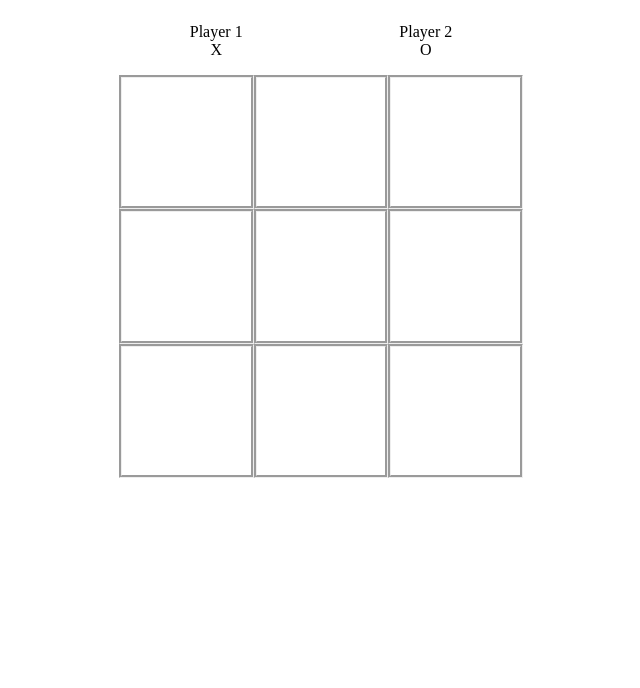
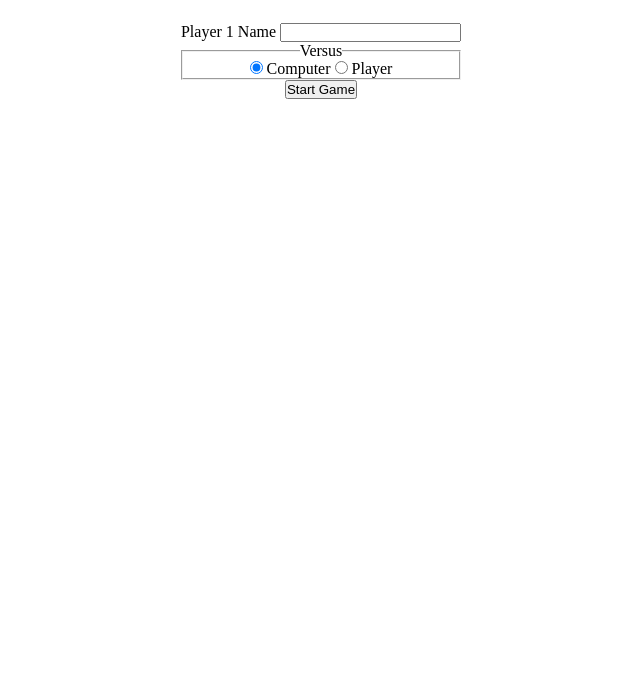
Before and after one commit to jennyrhee/tic-tac-toe, a plain HTML site: page index.html in a window 1280 px wide. Shown: the part 72-760 px from the top of the page, without its empty margins (319-959 px from the left). Drawn offline with Linux system fonts and the light colour scheme.

Commit message:
Add pre-game form
* Asks for player name

* Select computer or player for P2

* If player, enter P2 name

* Display names and symbols and shows game on submit

```diff
--- a/css/style.css
+++ b/css/style.css
@@ -17,10 +17,25 @@ header {
   padding: 0.2em 0 0.5em 0;
 }
 
-.game-display {
+#pre-game-display {
   display: flex;
   flex-direction: column;
   flex: 1;
+}
+
+#game-display {
+  display: none;
+  flex-direction: column;
+  flex: 1;
+}
+
+fieldset {
+  display: flex;
+  flex-direction: column;
+}
+
+input {
+  text-align: start;
 }
 
 .player-container {
--- a/index.html
+++ b/index.html
@@ -14,17 +14,33 @@
     <div class="logo">Tic Tac Toe</div>
   </header>
 
-  <div class="game-display">
-    <div class="player-container">
-      <div class="player-card">
-        <div class="name">Player 1</div>
-        <div class="symbol">X</div>
+  <div id="pre-game-display">
+    <form action="" id="form">
+      <div class="wrapper">
+        <label for="player-one">Player 1 Name</label>
+        <input type="text" name="player-one" id="player-one" required>
       </div>
-      <div class="player-card">
-        <div class="name">Player 2</div>
-        <div class="symbol">O</div>
-      </div>
-    </div>
+      <fieldset>
+        <legend>Versus</legend>
+        <div class="choices">
+          <input type="radio" name="player-two" id="ai" value="ai" checked required onclick="displayController.togglePlayerTwo()">
+          <label for="ai">Computer</label>
+          <input type="radio" name="player-two" id="player" value="player" onclick="displayController.togglePlayerTwo()">
+          <label for="player">Player</label>
+        </div>
+        <div id="player-two-optional" style="display: none;">
+          <div class="wrapper">
+            <label for="player-two-name">Player 2 Name</label>
+            <input type="text" name="player-two-name" id="player-two-name">
+          </div>
+        </div>
+      </fieldset>
+      <button type="submit">Start Game</button>
+    </form>
+  </div>
+
+  <div id="game-display">
+    <div class="player-container"></div>
 
     <div class="board-container">
       <div class="row">
--- a/js/script.js
+++ b/js/script.js
@@ -1,4 +1,4 @@
-const Player = (name, symbol) => {
+const Player = (name='Computer', symbol='O') => {
   const getName = () => name;
   const getSymbol = () => symbol;
   return {
@@ -31,10 +31,52 @@ const gameBoard = ((doc) => {
   };
 })(document);
 
-const displayController = (() => {
+const displayController = ((doc) => {
+  const _createPlayers = (form) => {
+    const playerOne = Player(form.elements['player-one'].value, 'X');
+    const playerTwo = form.elements['ai'].checked ?
+      Player() :
+      Player(form.elements['player-two-name'].value, 'O');
+    return [playerOne, playerTwo]
+  };
+  const _addDiv = (card, fn) => {
+    let div = doc.createElement('div');
+    div.textContent = fn();
+    card.appendChild(div);
+  };
+  const _displayPlayer = (player) => {
+    const container = doc.querySelector('.player-container');
+    const card = doc.createElement('div');
+    card.classList.add('player-card');
+    _addDiv(card, player.getName);
+    _addDiv(card, player.getSymbol);
+    container.appendChild(card);
+  };
+  const _init = (() => {
+    const form = doc.getElementById('form');
+    form.addEventListener('submit', e => {
+      e.preventDefault();
+
+      doc.getElementById('pre-game-display').style.display = 'none';
+      doc.getElementById('game-display').style.display = 'flex';
+
+      const [playerOne, playerTwo] = _createPlayers(form)
+      _displayPlayer(playerOne);
+      _displayPlayer(playerTwo);
+    })
+  })();
+  const togglePlayerTwo = () => {
+    const optionalInput = doc.getElementById('player-two-optional');
+    const name = doc.getElementById('player-two-name');
+    if (doc.getElementById('player').checked) {
+      optionalInput.style.display = 'block';
+      name.required = true;
+    } else {
+      optionalInput.style.display = 'none';
+      name.required = false;
+    }
+  };
   return {
-
+    togglePlayerTwo
   };
-})();
-
-// gameBoard.makeDisplay();
+})(document);
```
